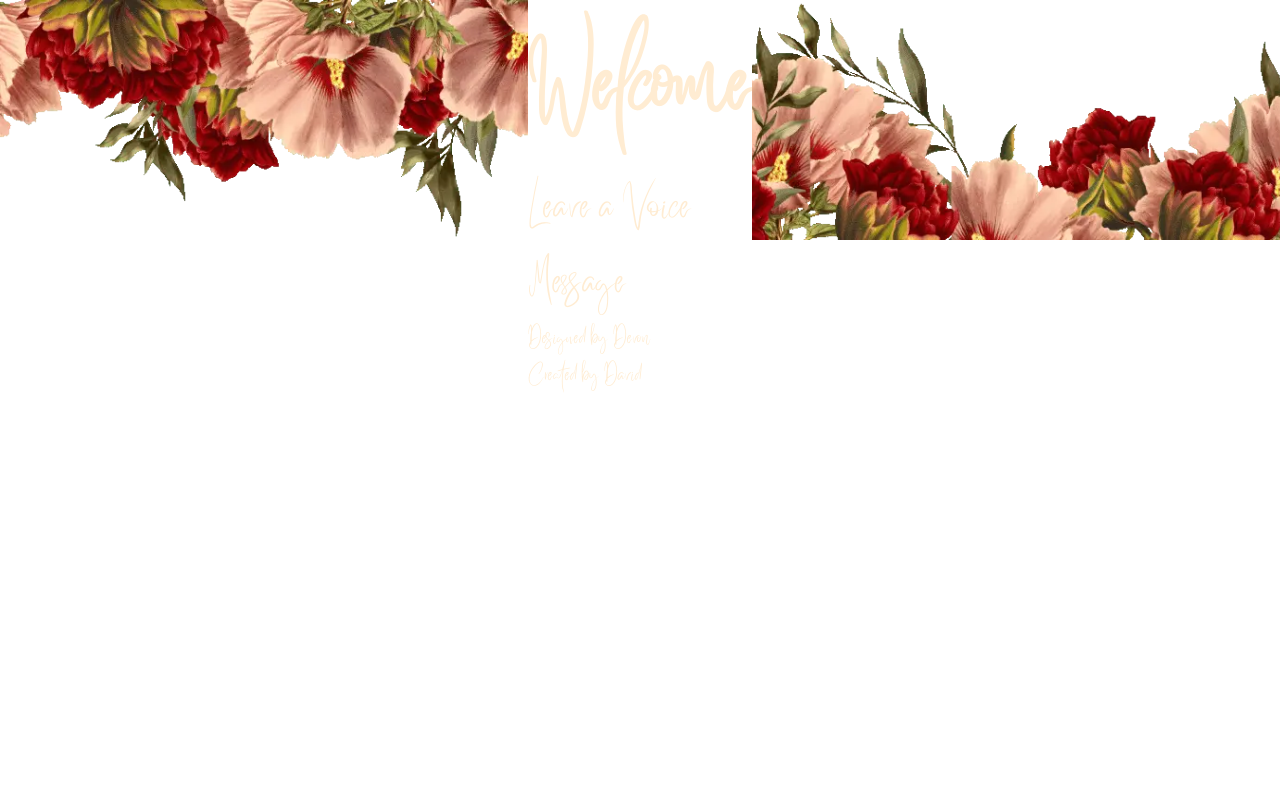
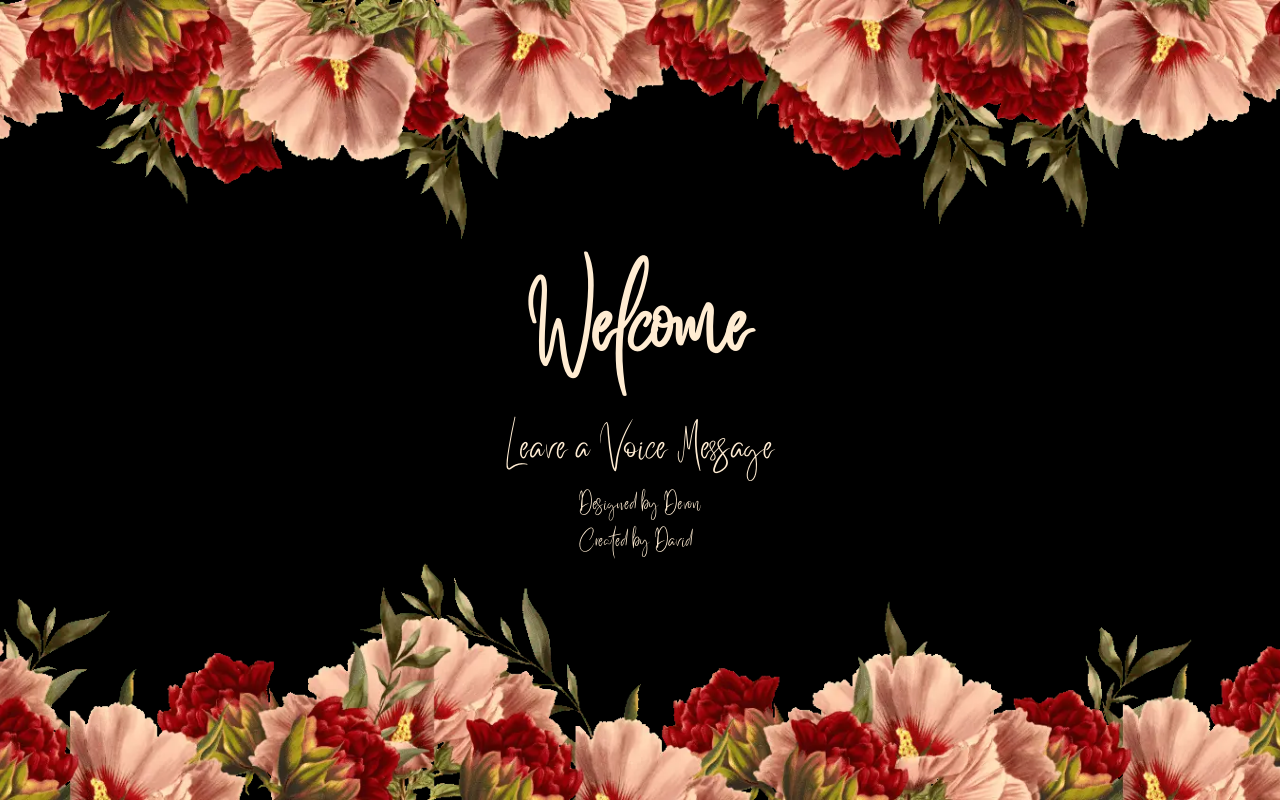
Before and after one commit to dmkirshon/happilyeverafterparty-app, a React (Create React App) app: page / in a window 1280 px wide. Built offline with nearby package versions, Linux system fonts and the light colour scheme; no server answers.

Commit message:
fix: Correct css style properties

```diff
--- a/src/index.css
+++ b/src/index.css
@@ -47,14 +47,15 @@ a:visited {
 
 .App {
   display: flex;
-  min-width: "100vw";
-  min-height: "100vh";
-  background-color: "black";
-  justify-content: "space-between";
-  align-items: "center";
-  flex-direction: "column";
-  overflow: "clip";
+  min-width: 100vw;
+  min-height: 100vh;
+  background-color: black;
+  justify-content: space-between;
+  align-items: center;
+  flex-direction: column;
+  overflow: clip;
 }
+
 .background_top {
   height: 30vh;
   width: 100vw;
@@ -101,16 +102,16 @@ a:visited {
 /* Home page style */
 
 .home_container {
-  display: "flex";
-  align-items: "center";
-  flex-direction: "column";
+  display: flex;
+  align-items: center;
+  flex-direction: column;
 }
 
 /* VoiceBox page style */
 
 .voice-box_container {
-  display: "flex";
-  flex-direction: "column";
-  justify-content: "center";
-  align-items: "center";
+  display: flex;
+  flex-direction: column;
+  justify-content: center;
+  align-items: center;
 }
```
